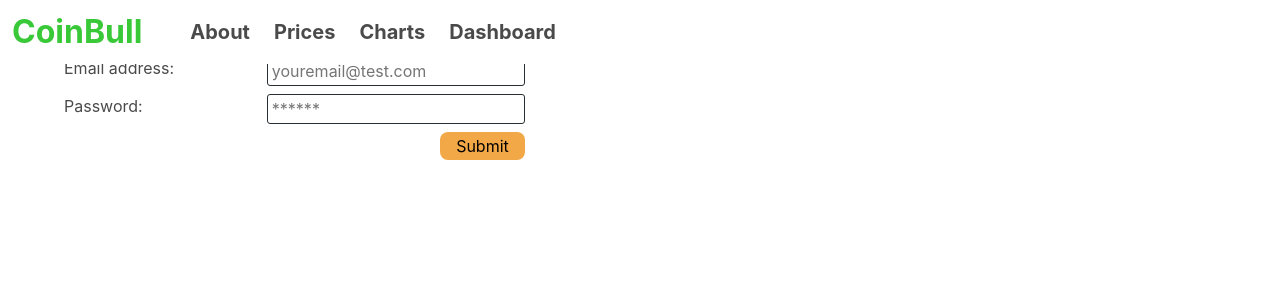
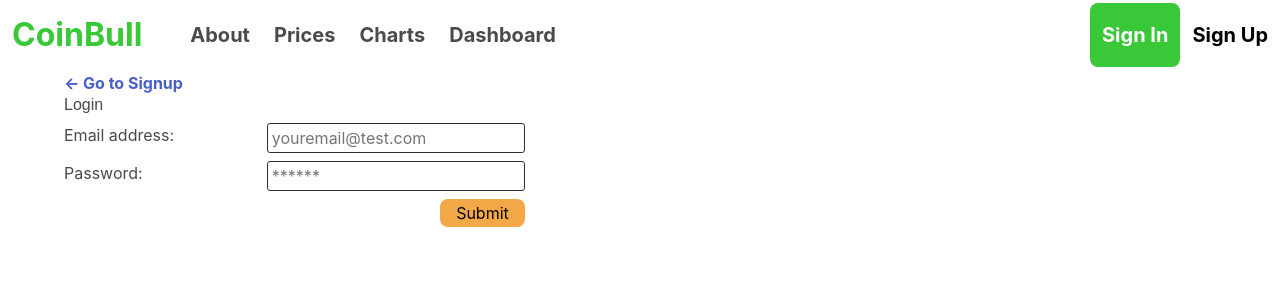
Before and after one commit to ChaseNicks/CoinBull, a React (Create React App) app in the folder client/: page /login in a window 1280 px wide. Shown: the top 300 px of the page. Built offline with nearby package versions, Linux system fonts and the light colour scheme.

Commit message:
sign in and sign up button are styled and position, now we add functions to it

```diff
--- a/client/src/components/CoinTab/index.js
+++ b/client/src/components/CoinTab/index.js
@@ -33,7 +33,7 @@ const CoinTab = (coin) => {
         )}
       </th>
       <th className="is-vcentered">
-        <button className="button is-small is-success">Favorite</button>
+        <button className="button is-small is-rounded"  style={{ backgroundColor: "rgb(56,200,56)", color: "white"}}>Favorite</button>
       </th>
     </tr>
   );
--- a/client/src/components/Nav/index.js
+++ b/client/src/components/Nav/index.js
@@ -14,6 +14,26 @@ const NavbarLogo = (props) => (
   </a>
 );
 
+const SignIn = (props) => (
+  <button className="navbar-item is-capitalized is-rounded is-size-5 signin"><a
+
+    href={`#${props.page}`}
+    style={{ textDecoration: "none", color:"white" }}
+  >
+    {props.page}
+  </a></button>
+);
+
+const SignUp = (props) => (
+  <a
+    className="navbar-item is-capitalized is-size-5 signup"
+    href={`#${props.page}`}
+    style={{ textDecoration: "none" }}
+  >
+    {props.page}
+  </a>
+);
+
 const NavbarItem = (props) => (
   <a
     className="navbar-item is-capitalized is-size-5 nav-item-styles"
@@ -23,6 +43,7 @@ const NavbarItem = (props) => (
     {props.page}
   </a>
 );
+
 
 const NavbarBurger = (props) => (
   <button
@@ -50,7 +71,7 @@ export default class Navbar extends React.Component {
       <NavbarItem page={page} key={page} />
     ));
       return (
-        <nav className={`navbar is-fixed-top is-${color}`}>
+        <nav className={`navbar is-${color}`}     style={{ marginTop: ".2rem", marginBottom: ".2rem" }}>
           <div className="navbar-brand">
             <NavbarLogo page="CoinBull" />
             <NavbarItem />
@@ -63,6 +84,8 @@ export default class Navbar extends React.Component {
             className={`navbar-menu ${this.state.activeMenu ? "is-active" : ""}`}
           >
             <div className="navbar-start">{navbarItems}</div>
+            <SignIn page="Sign In" />
+            <SignUp page="Sign Up" />
           </div>
         </nav>
       );
--- a/client/src/components/Nav/styles/nav.css
+++ b/client/src/components/Nav/styles/nav.css
@@ -2,3 +2,12 @@
   border-bottom: 5px solid rgb(56, 200, 56);
   color: black !important;
 }
+
+.signin {
+  background-color: rgb(56, 200, 56);
+  color: white !important;
+}
+
+.signup {
+  color: black !important;
+}
```
